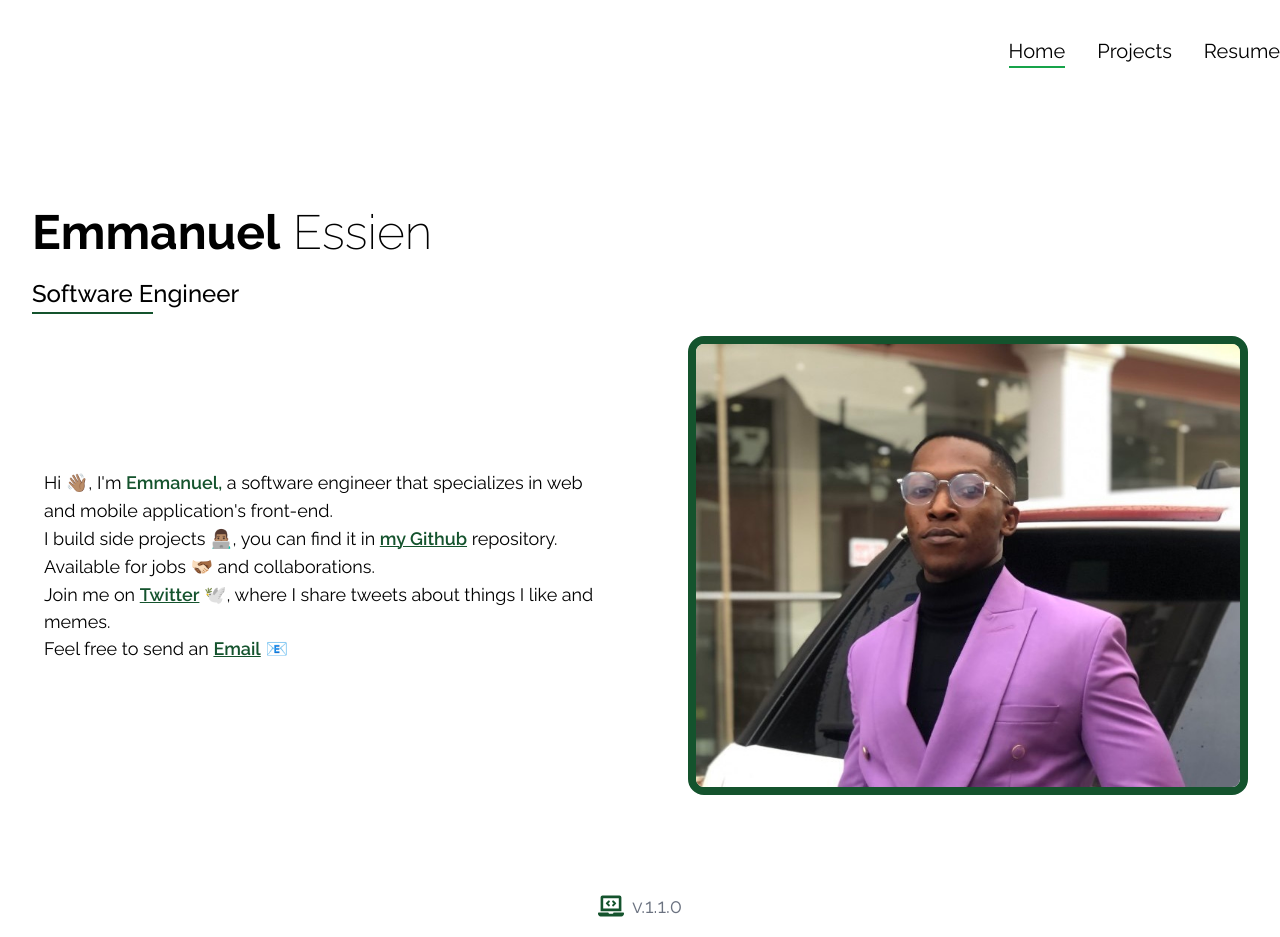
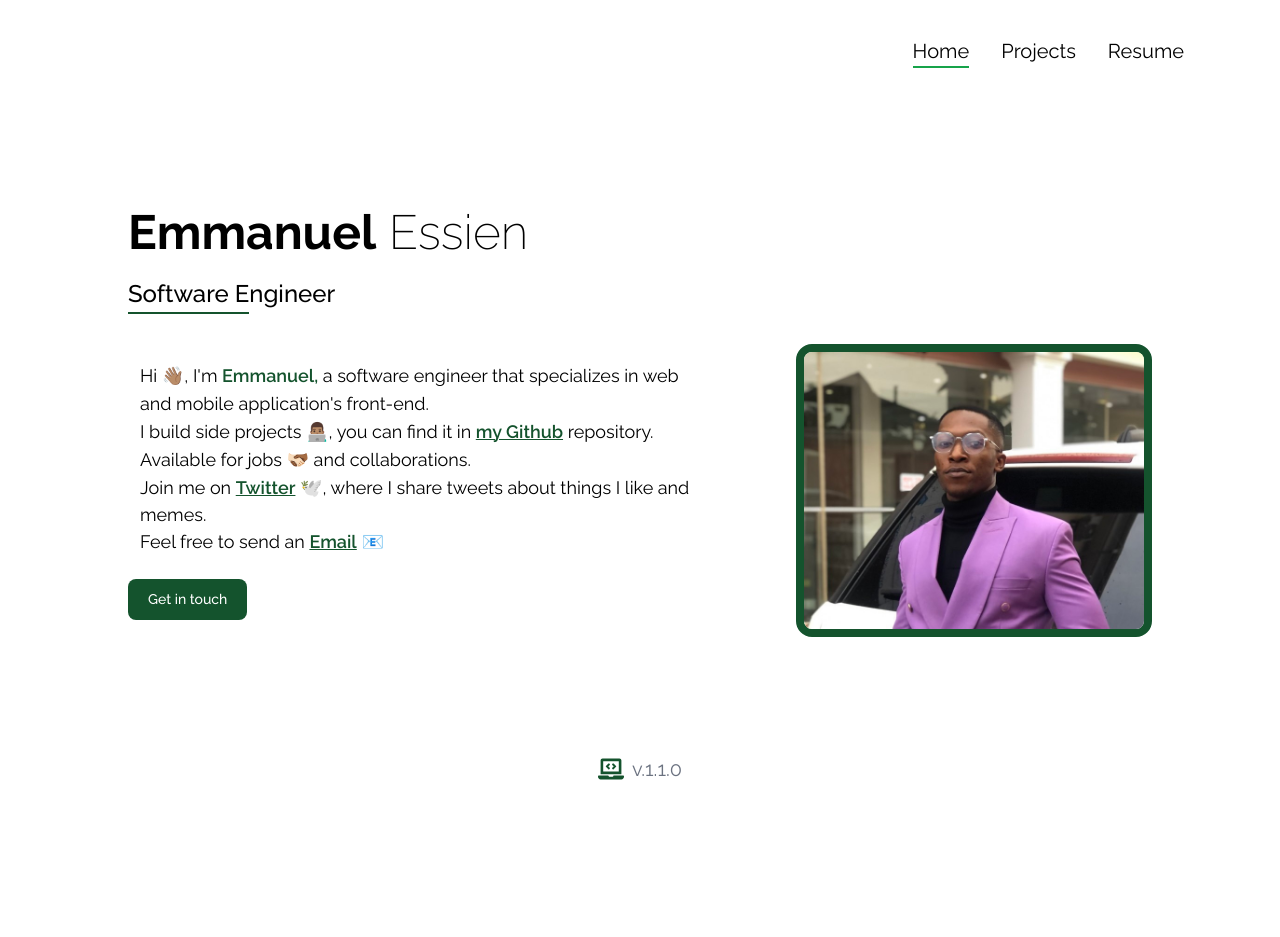
Before and after one commit to ehma90/MyPortfolio, a Next.js app: page / in a window 1280 px wide. After the commit the page ends 800 px from the top, so only its background shows below. Built offline with nearby package versions, Linux system fonts and the light colour scheme.

Commit message:
Create Contact-feature branch

```diff
--- a/package.json
+++ b/package.json
@@ -13,6 +13,7 @@
     "@types/react": "18.2.28",
     "@types/react-dom": "18.2.13",
     "classnames": "^2.3.2",
+    "clsx": "^2.0.0",
     "eslint": "8.51.0",
     "eslint-config-next": "13.5.5",
     "framer-motion": "^10.16.4",
--- /dev/null
+++ b/src/components/GetInTouch.tsx
@@ -0,0 +1,48 @@
+import React, { useCallback, useState } from "react";
+import { motion } from "framer-motion";
+import { Button } from "@/reusable-components";
+import Label from "@/reusable-components/label";
+import Input from "@/reusable-components/input";
+import { useGlobalContext } from "@/providers/global.provider";
+import Spinner from "@/reusable-components/spinner";
+
+const GetInTouch = () => {
+  const { setShowContact } = useGlobalContext();
+  const [loading, setLoading] = useState<boolean>(false);
+
+  const handleSubmit = useCallback((e: any) => {
+    e.preventDefault();
+    setLoading(true);
+    setTimeout(() => {
+        setShowContact(false);
+        setLoading(false);
+    }, 2000);
+
+  }, []);
+  return (
+    <motion.div
+      animate={{ x: 0 }}
+      initial={{ x: -200 }}
+      transition={{ type: "spring", stiffness: 70, duration: 1 }}
+      className=" w-full md:w-4/5"
+    >
+      <div className=" px-3 text-md md:text-lg">
+        <form onSubmit={handleSubmit}>
+          <Label id="full_name">Full name</Label>
+          <Input
+            type="text"
+            id="full_name"
+            inputSize="md"
+            placeholder="Enter your full name"
+            className="w-full mt-2"
+          />
+          <Button variant="primary" size="md" type="submit">
+            {!loading ? "Submit" : <Spinner color="white" />}
+          </Button>
+        </form>
+      </div>
+    </motion.div>
+  );
+};
+
+export default GetInTouch;
--- a/src/components/Profile.tsx
+++ b/src/components/Profile.tsx
@@ -1,14 +1,20 @@
-import { Text, Link } from "@/reusable-components";
+import { useGlobalContext } from "@/providers/global.provider";
+import { Text, Link, Button } from "@/reusable-components";
 import React from "react";
+import { motion } from "framer-motion";
 
 function Profile() {
+  const { setShowContact } = useGlobalContext();
   return (
-    <ul className=" px-3 text-md md:text-lg w-full md:max-w-xl">
+    <motion.div animate={{ y: 0 }}
+    initial={{ y: 200 }}
+    transition={{ duration: 0.9 , type:"spring"}}>
+      <ul className=" px-3 text-md md:text-lg w-full">
         <li className="leading-7">
           Hi 👋🏽, I&apos;m{" "}
           <span className="text-green-900 font-semibold ">Emmanuel,</span> a
-        software engineer that specializes in web and mobile application&apos;s
-        front-end.
+          software engineer that specializes in web and mobile
+          application&apos;s front-end.
         </li>
         <li className="leading-7">
           I build side projects 👨🏽‍💻, you can find it in{" "}
@@ -50,6 +56,15 @@ function Profile() {
           📧
         </li>
       </ul>
+      <Button
+        onClick={() => setShowContact(true)}
+        size="md"
+        variant="primary"
+        className=" mt-6"
+      >
+        Get in touch
+      </Button>
+    </motion.div>
   );
 }
 
--- /dev/null
+++ b/src/contexts/global.context.tsx
@@ -0,0 +1,10 @@
+import { createContext } from "react";
+
+export type GlobalContextType = {
+    showContact: boolean;
+    setShowContact: React.Dispatch<React.SetStateAction<boolean>>;
+};
+
+export const GlobalContext = createContext<GlobalContextType | null>(null);
+
+GlobalContext.displayName = "GlobalContext";
--- a/src/pages/_app.tsx
+++ b/src/pages/_app.tsx
@@ -1,9 +1,9 @@
-import '@/styles/globals.css'
-import type { AppProps } from 'next/app'
-import ReactGA from 'react-ga';
-import { useEffect } from 'react';
-import { useRouter } from 'next/router';
-
+import "@/styles/globals.css";
+import type { AppProps } from "next/app";
+import ReactGA from "react-ga";
+import { useEffect } from "react";
+import { useRouter } from "next/router";
+import { GlobalProvider } from "@/providers/global.provider";
 
 export default function App({ Component, pageProps }: AppProps) {
   // Initialize Google Analytics with Tracking ID
@@ -14,5 +14,9 @@ export default function App({ Component, pageProps }: AppProps) {
   useEffect(() => {
     ReactGA.pageview(window.location.pathname);
   }, [router]);
-  return <Component {...pageProps} />
+  return (
+    <GlobalProvider>
+      <Component {...pageProps} />
+    </GlobalProvider>
+  );
 }
--- a/src/pages/index.tsx
+++ b/src/pages/index.tsx
@@ -1,6 +1,8 @@
+import GetInTouch from "@/components/GetInTouch";
 import Layout from "@/components/Layout";
 import Profile from "@/components/Profile";
 import Title from "@/components/Title";
+import { useGlobalContext } from "@/providers/global.provider";
 import { Image, Text } from "@/reusable-components";
 import Container from "@/reusable-components/container";
 import { motion } from "framer-motion";
@@ -8,6 +10,8 @@ import { useState } from "react";
 
 export default function Home() {
   const [rotate, setRotate] = useState(false);
+
+  const { showContact } = useGlobalContext();
   return (
     <>
       <Layout title="Home">
@@ -15,15 +19,15 @@ export default function Home() {
           <motion.div
             animate={{ y: 0 }}
             initial={{ y: 100 }}
-            className="px-4 md:px-0 mt-12 md:mt-32 w-full"
+            className="px-4 md:px-0 mt-12 md:mt-32 w-[1024px]"
           >
             <Title />
-            <div className="w-full mt-6 flex flex-col-reverse md:flex-row justify-between items-center gap-9 md:gap-20">
-              <Profile />
+            <div className="mt-6 md:mt-8 flex flex-col-reverse md:flex-row justify-between items-center gap-9 md:gap-20">
+              {!showContact ? <Profile /> : <GetInTouch />}
               <motion.div
-                whileHover={{ rotate: 8 }}
-                initial={{rotate:0}}
-                className=" cursor-pointer border-4 md:border-8 border-green-900 rounded-[16px]"
+                whileHover={{ rotate: 8, y:0 }}
+                initial={{ rotate: 0, y:0 }}
+                className=" cursor-pointer border-4 md:border-8 border-green-900 rounded-[16px] w-1/2"
               >
                 <Image
                   src="/assets/Emmanuel.jpeg"
--- /dev/null
+++ b/src/providers/global.provider.tsx
@@ -0,0 +1,27 @@
+import { FC, PropsWithChildren, useContext, useMemo, useState } from "react";
+import { GlobalContext, GlobalContextType } from "@/contexts/global.context";
+
+export const GlobalProvider: FC<PropsWithChildren> = ({ children }) => {
+  const [showContact, setShowContact] = useState<boolean>(false);
+
+  const contextValue: GlobalContextType = useMemo(
+    () => ({
+      showContact,
+      setShowContact,
+    }),
+    [showContact, setShowContact]
+  );
+
+  return (
+    <GlobalContext.Provider value={contextValue}>
+      {children}
+    </GlobalContext.Provider>
+  );
+};
+export const useGlobalContext = () => {
+  const ctx = useContext(GlobalContext);
+  if (!ctx) {
+    throw new Error("useGlobalContext must be used within a GlobalProvider");
+  }
+  return ctx;
+};
--- a/src/reusable-components/button.tsx
+++ b/src/reusable-components/button.tsx
@@ -22,7 +22,7 @@ export const buttonClasses = {
     },
     variant: {
         primary:
-            "text-white bg-green-900 disabled:bg-green-400 disabled:hover:bg-green-inherit hover:text-white hover:bg-green-800 focus:outline-none",
+            "text-white bg-green-900 disabled:bg-green-400 disabled:hover:bg-green-inherit hover:text-white hover:bg-green-700 hover:ease-in hover:duration-75 focus:outline-none",
         outlined:
             "text-green-900 focus:outline-none bg-white rounded-lg border border-green-400 hover:bg-green-700 hover:text-white focus:z-10 focus:ring-4 focus:ring-gray-200",
         text: "bg-transparent outlined-none",
--- /dev/null
+++ b/src/reusable-components/input.tsx
@@ -0,0 +1,34 @@
+import classNames from "classnames";
+import { ComponentPropsWithRef, forwardRef } from "react";
+
+type Size = "sm" | "md" | "lg";
+
+export interface InputProps extends ComponentPropsWithRef<"input"> {
+    inputSize?: Size;
+}
+
+const sizeMap: Record<Size, string> = {
+    sm: "p-2",
+    md: "p-2.5",
+    lg: "p-4",
+};
+
+const Input = forwardRef<HTMLInputElement, InputProps>(
+    ({ className, inputSize, ...rest }, ref) => {
+        const baseClassName = `${
+            sizeMap[inputSize || "md"]
+        } font-red-hat block w-full text-gray-900 border border-gray-300 rounded-lg bg-gray-50 sm:text-md focus:ring-blue-500 focus:border-blue-500`;
+
+        return (
+            <input
+                {...rest}
+                className={classNames(baseClassName, className)}
+                ref={ref}
+            />
+        );
+    }
+);
+
+Input.displayName = "Input";
+
+export default Input;
--- /dev/null
+++ b/src/reusable-components/label.tsx
@@ -0,0 +1,22 @@
+import clsx from "clsx";
+import { ComponentPropsWithRef, forwardRef } from "react";
+
+interface LabelProps extends ComponentPropsWithRef<"label"> {}
+
+const Label = forwardRef<HTMLLabelElement, LabelProps>(
+    ({ children, className, ...rest }, ref) => {
+        return (
+            <label
+                ref={ref}
+                {...rest}
+                className={clsx("text-sm font-red-hat", className)}
+            >
+                {children}
+            </label>
+        );
+    }
+);
+
+Label.displayName = "Label";
+
+export default Label;
--- /dev/null
+++ b/src/reusable-components/textarea.tsx
@@ -0,0 +1,28 @@
+import { ComponentPropsWithRef, forwardRef } from "react";
+import Label from "./label";
+import classNames from "classnames";
+
+interface TextAreaProps extends ComponentPropsWithRef<"textarea"> {
+  label?: string;
+}
+
+const TextArea = forwardRef<HTMLTextAreaElement, TextAreaProps>(
+  ({ className, id, label, ...rest }, ref) => {
+    const baseClassName = `p-2.5 font-red-hat block w-full text-gray-900 border border-gray-300 rounded-lg bg-gray-50 sm:text-md focus:ring-blue-500 focus:border-blue-500 resize-none h-40`;
+    return (
+      <div className="w-full">
+        {label && <Label id={`${id}-label`}>{label}</Label>}
+        <textarea
+          {...rest}
+          id={id}
+          className={classNames(baseClassName, className)}
+          ref={ref}
+        />
+      </div>
+    );
+  }
+);
+
+TextArea.displayName = "TextArea";
+
+export default TextArea;
```
Also changed, not shown: 1 other file (tests, documents, lock files or other folders). Lines whose indentation alone changed are shown as unchanged.
